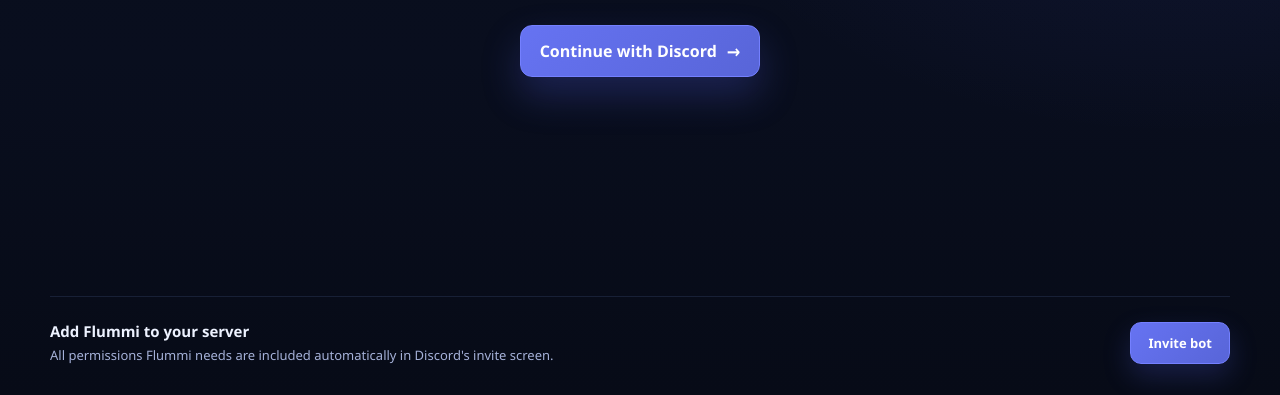
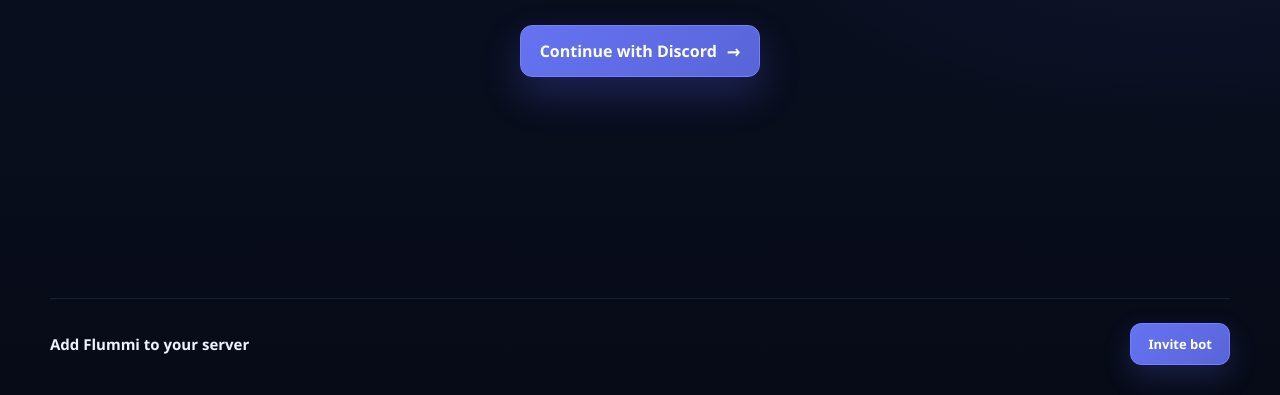
Before and after one commit to ItsJustLiliana/Flummi, a website: page panel/index.html in a window 1280 px wide. Shown: the part 405-800 px from the top of the page. Drawn offline with Linux system fonts and the light colour scheme; no server answers.

Commit message:
removed text

```diff
--- a/panel/i18n/locales/nl.js
+++ b/panel/i18n/locales/nl.js
@@ -108,7 +108,6 @@
             'Audit Log': 'Auditlog',
             'Invite bot': 'Bot uitnodigen',
             'Add Flummi to your server': 'Voeg Flummi toe aan je server',
-            'All permissions Flummi needs are included automatically in Discord\'s invite screen.': 'Alle rechten die Flummi nodig heeft worden automatisch opgenomen in het uitnodigingsscherm van Discord.',
             'Signed in': 'Ingelogd',
             'Refresh Discord access': 'Discord-toegang vernieuwen',
             'Server details, key totals, and recent message and voice activity at a glance.': 'Serverdetails, belangrijke totalen en recente bericht- en voiceactiviteit in één overzicht.',
--- a/panel/index.html
+++ b/panel/index.html
@@ -101,7 +101,6 @@
         <footer class="home-footer">
             <div class="home-footer-copy">
                 <strong>Add Flummi to your server</strong>
-                <span>All permissions Flummi needs are included automatically in Discord's invite screen.</span>
             </div>
             <a id="homeInviteLink" class="home-invite-button" data-invite-link href="#" target="_blank" rel="noopener">Invite bot</a>
         </footer>
--- a/panel/styles.css
+++ b/panel/styles.css
@@ -2418,9 +2418,7 @@
 .home-login::after { content: "→"; font-size: 18px; }
 
 .home-footer { position: relative; z-index: 1; display: flex; align-items: center; justify-content: space-between; gap: 24px; width: min(1180px, calc(100% - 48px)); margin: 0 auto; padding: 24px 0 30px; border-top: 1px solid rgba(102, 130, 190, .18); }
-.home-footer-copy { display: grid; gap: 5px; }
 .home-footer-copy strong { color: var(--text); font-size: 15px; }
-.home-footer-copy span { color: var(--muted); font-size: 13px; line-height: 1.5; }
 .home-invite-button { display: inline-flex; flex: 0 0 auto; align-items: center; justify-content: center; min-height: 42px; padding: 10px 17px; border: 1px solid #7480ff; border-radius: 11px; background: linear-gradient(135deg, #6673f2, #5865d8); box-shadow: 0 12px 28px rgba(88, 101, 242, .22); color: #fff; font-size: 13px; font-weight: 850; text-decoration: none; }
 .home-invite-button:hover { color: #fff; transform: translateY(-1px); filter: brightness(1.08); }
 
```
